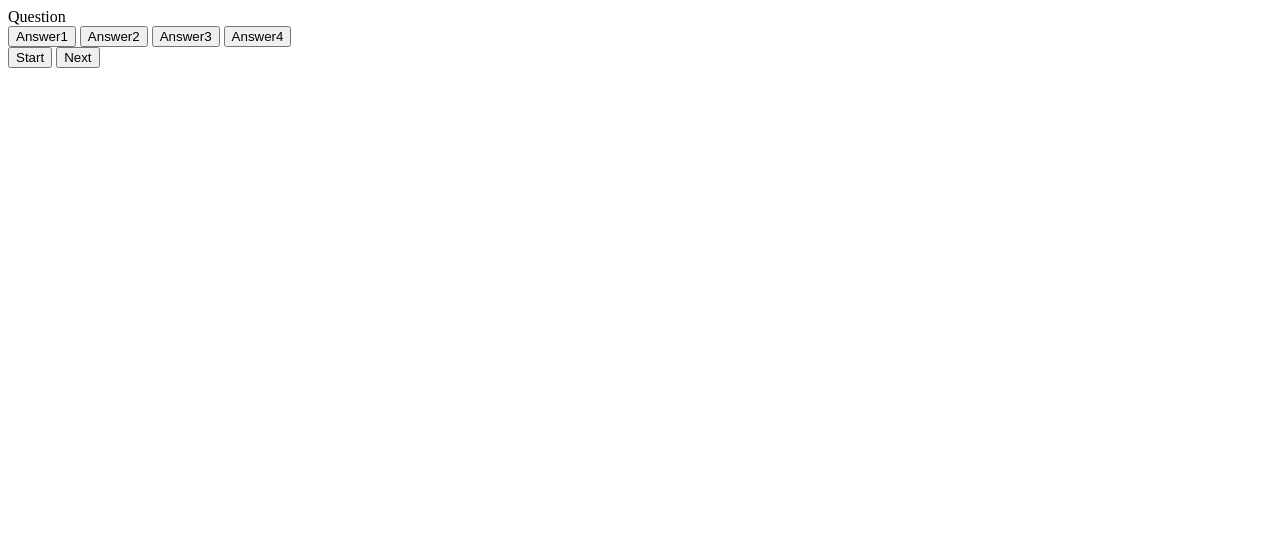
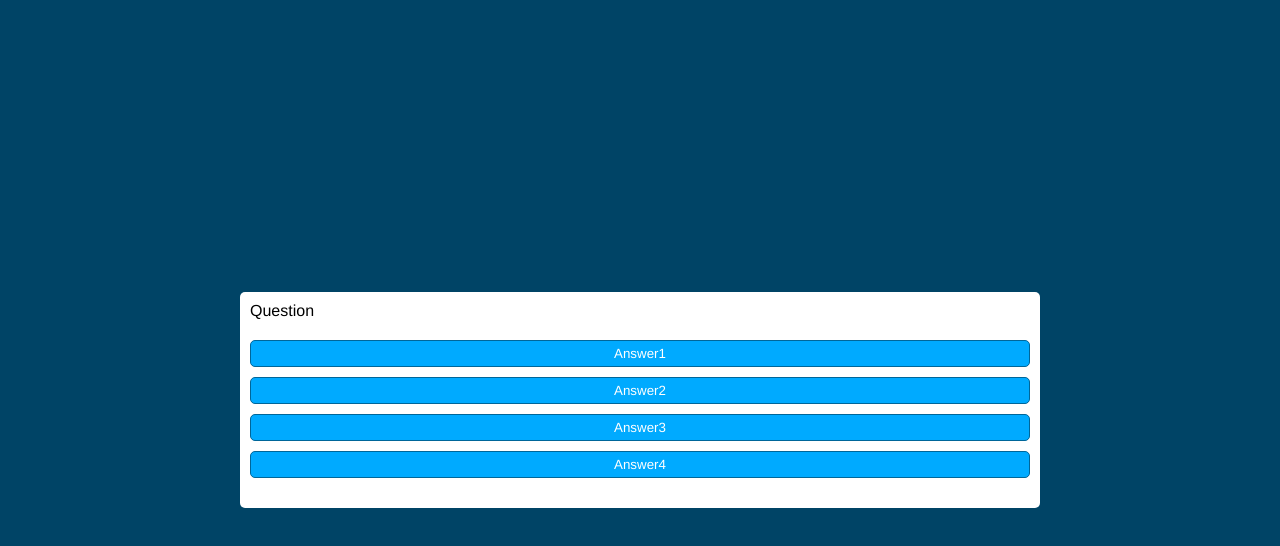
Before and after one commit to odders17/Code-Quiz, a plain HTML site: page index.html in a window 1280 px wide. Both pictures are taken after a click on the button "Start". Drawn offline with Linux system fonts and the light colour scheme.

Commit message:
added java and css and started writing code

```diff
--- a/index.html
+++ b/index.html
@@ -4,20 +4,21 @@
     <meta charset="UTF-8">
     <meta http-equiv="X-UA-Compatible" content="IE=edge">
     <meta name="viewport" content="width=device-width, initial-scale=1.0">
+    <link href="styles.css" rel="stylesheet">
+    <script defer src="script.js"></script>
     <title>Code Quiz</title>
 </head>
 <body>
     <div class="container">
         <div id="question-container" class="hide">
-            <div id="question-container">Question</div>
+            <div id="question">Question</div>
             <div id="anwser-buttons" class="btn-grid">
-            <button class="btn">Answer1</button>
-            <button class="btn">Answer2</button>
-            <button class="btn">Answer3</button>
-            <button class="btn">Answer4</button>
+                <button class="btn">Answer1</button>
+                <button class="btn">Answer2</button>
+                <button class="btn">Answer3</button>
+                <button class="btn">Answer4</button>
         </div>
     </div>
-        <div id="question-container" class="hide"></div>
         <div class="controls">
             <button id="start-btn" class="start-btn btn">Start</button>
             <button id="next-btn" class="next-btn btn hide">Next</button>
--- /dev/null
+++ b/script.js
@@ -0,0 +1,136 @@
+var startButton = document.getElementById('start-btn')
+var nextButton = document.getElementById('next-btn')
+var questionContainerElement = document.getElementById
+('question-container')
+var questionElement = document.getElementById('question')
+var anwserButtonsElement = document.getElementById ('answer-buttons')
+
+let shuffledQuestions, currentQuestionIndex
+
+startButton.addEventListener('click', startGame)
+nextButton.addEventListener('click', () =>{
+    currentQuestionIndex++
+    setNextQuestion()
+})
+
+function startGame() {
+    console.log('Started')
+    startButton.classList.add('hide')
+    shuffledQuestions = questions.sort(() => Math.random() - .5)
+    currentQuestionIndex = 0
+    questionContainerElement.classList.remove('hide')
+    setNextQuestion()
+}
+
+function setNextQuestion() {
+    resetState()
+    showQuestion(shuffledQuestions[currentQuestionIndex])
+
+}
+
+function showQuestion(question) {
+    questionElement.innerText = question.question
+    question.answer.forEach(answer => {
+        var button = document.createElement('button')
+        button.innerText = answer.text
+        button.classList.add('btn')
+        if (answer.correct) {
+            button.dataset.correct = answer.correct
+        }
+        button.addEventListener('click', selectAnswer)
+        anwserButtonsElement.appendChild(button)
+    })
+}
+
+function resetState() {
+    clearStatusClass(document.body)
+    nextButton.classList.add('hide')
+    while (anwserButtonsElement.firstChild) {
+        anwserButtonsElement.removeChild
+        (anwserButtonsElement.firstChild)
+    }
+}
+
+function selectAnwser(e) {
+    var selectedButton = e.target
+    var correct = selectedButton.dataset.correct
+    setStatusClass(document.body,correct)
+    Array.from(answerButtonElement.children).forEach(button => {
+        setStatusClass(button, button.dataset.correct)
+    })
+    if (shuffledQuestions.lenght > currentQuestionIndex + 1) {
+        nextButton.classList.remove('hide')
+    } else {
+        startButton.innerText = 'Restart'
+        startButton.classList.remove('hide')
+    }
+}
+
+function setStatusClass(element,correct) {
+    clearStatusClass(element)
+    if (correct) {
+        element.classList.add('correct')
+    } else {
+        element.classList.add('wrong')
+    }
+}
+
+function clearStatusClass(element) {
+    element.classList.remove('correct')
+    element.classList.remove('wrong')
+}
+
+var questions = [
+    {
+        question: 'What is 2+2?',
+        answers: [
+            { text: '4', correct: true},
+            { text:'22', correct: false}
+        ]
+    },
+    {
+        question: 'Who is the best footballer?',
+        answers: [
+        { text: 'Jack Grealish', correct: true},
+        { text: 'Mpbappe', correct: false},
+        { text: 'Messi', correct: false},
+        { text: 'Ronaldo', correct: false},
+        ]
+    },
+    {
+        question: 'Who is the best footballer?',
+        answers: [
+        { text: 'Jack Grealish', correct: true},
+        { text: 'Mpbappe', correct: false},
+        { text: 'Messi', correct: false},
+        { text: 'Ronaldo', correct: false},
+        ]
+    },
+    {
+        question: 'Who is the best footballer?',
+        answers: [
+        { text: 'Jack Grealish', correct: true},
+        { text: 'Mpbappe', correct: false},
+        { text: 'Messi', correct: false},
+        { text: 'Ronaldo', correct: false},
+        ]
+    },
+    {
+        question: 'Who is the best footballer?',
+        answers: [
+        { text: 'Jack Grealish', correct: true},
+        { text: 'Mpbappe', correct: false},
+        { text: 'Messi', correct: false},
+        { text: 'Ronaldo', correct: false},
+        ]
+    },
+    {
+        question: 'Who is the best footballer?',
+        answers: [
+        { text: 'Jack Grealish', correct: true},
+        { text: 'Mpbappe', correct: false},
+        { text: 'Messi', correct: false},
+        { text: 'Ronaldo', correct: false},
+        ]
+    },
+]
--- /dev/null
+++ b/styles.css
@@ -0,0 +1,85 @@
+*, *::before, *::after {
+    box-sizing: border-box;
+    font-family: 'Franklin Gothic Medium', 'Arial Narrow', Arial, sans-serif
+}
+
+:root {
+    --hue-neutral: 200;
+    --hue-wrong: 0;
+    --hue-correct: 145;
+}
+
+body {
+    --hue: var(--hue-neutral);
+    padding: 0;
+    margin: 0;
+    display: flex;
+    width: 100vw;
+    height: 100vh;
+    justify-content: center;
+    align-items: center;
+    background-color: hsl(var(--hue)100%, 20%);
+}
+
+body.correct {
+    --hue: var(--hue-correct);
+}
+
+body.wrong {
+    --hue: var(--hue-wrong);
+}
+
+.container {
+    width: 800px;
+    max-width: 80%;
+    background-color: white;
+    border-radius: 5px;
+    padding: 10px;
+    box-shadow: 0 0 10px 2 px;
+}
+
+.btn-grid {
+    display: grid;
+    grid-template-columns:(2, auto);
+    gap: 10px;
+    margin: 20px 0;
+}
+
+.btn {
+    --hue: var(--hue-neutral);
+    border: 1px solid hsl(var(--hue),100%, 30%);
+    background-color: hsl(var(--hue), 100%, 50%);
+    border-radius: 5px;
+    padding: 5px 10px;
+    color: white;
+    outline: none;
+}
+
+.btn:hover{
+    border-color: black;
+}
+
+.btn.correct {
+    --hue: var(--hue-correct);
+    color: black;
+}
+
+.btn.wrong {
+    --hue: var(--hue-wrong);
+}
+
+.start-btn, .next-btn {
+    font-size: 1.5rem;
+    font-weight: bold;
+    padding: 10px 20px;
+}
+
+.controls {
+    display: flex;
+    justify-content: center;
+    align-items: center;
+}
+
+.hide {
+    display: none;
+}
```
